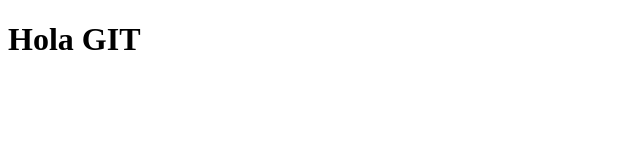
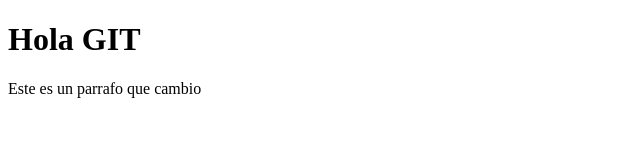
Before and after one commit to JaimeDiazR/Git-Github102, a plain HTML site: page index.html in a window 1280 px wide. Shown: the whole page, without its empty margins (0-640 px from the left). Drawn offline with Linux system fonts and the light colour scheme.

Commit message:
Se agrego un parrafo

```diff
--- a/index.html
+++ b/index.html
@@ -7,5 +7,6 @@
 </head>
 <body>
     <h1>Hola GIT</h1>
+    <p>Este es un parrafo que cambio</p>
 </body>
 </html>
```
